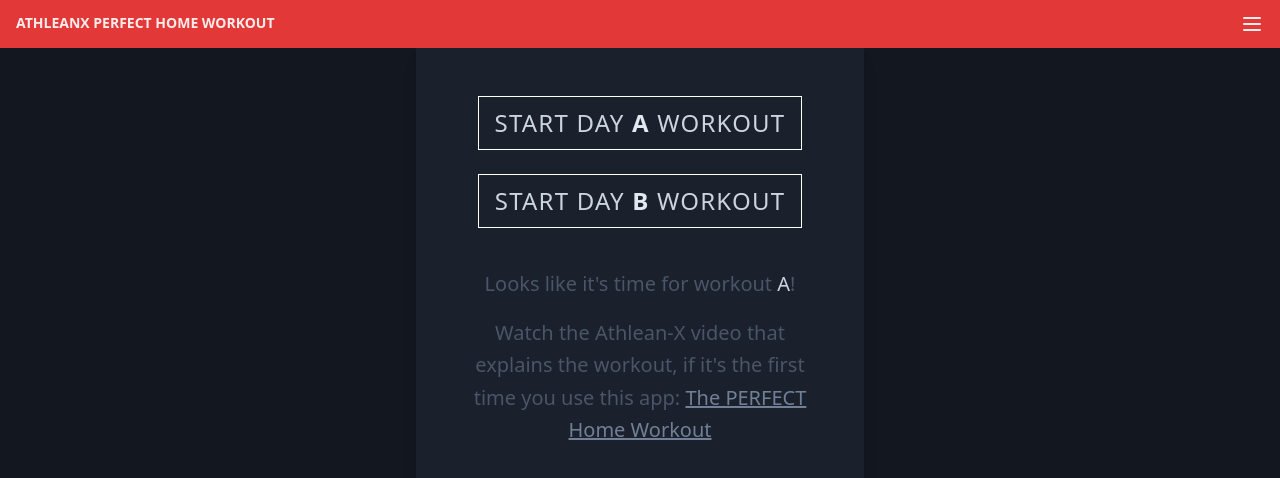
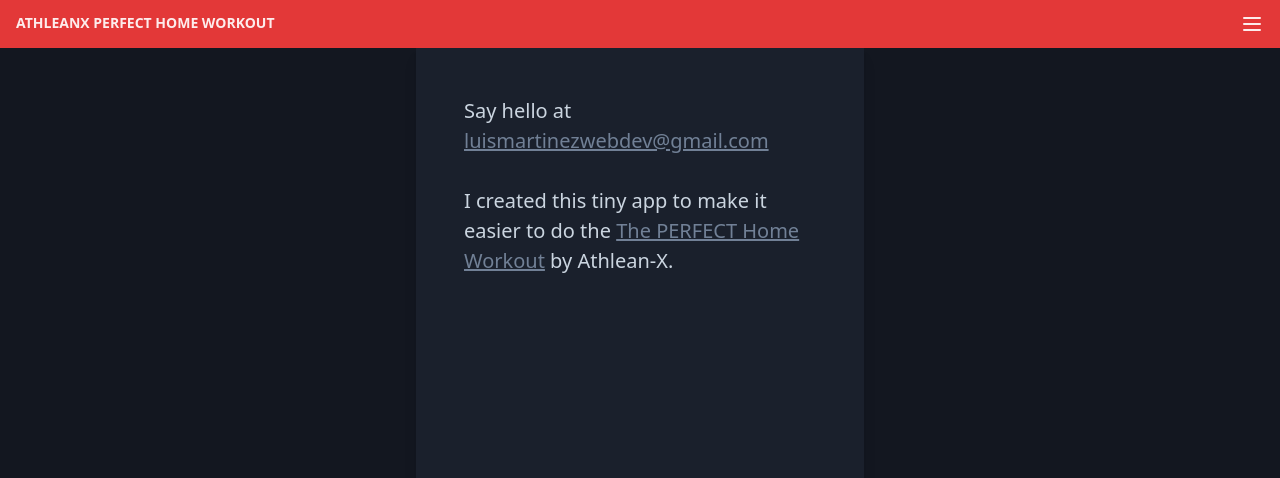
Before and after one commit to luismartinezs/ahtleanx-home-workout-app, a Vue app: page /contact in a window 1280 px wide. Shown: the top 478 px of the page. Built offline with nearby package versions, Linux system fonts and the light colour scheme.

Commit message:
Add contact page

```diff
--- a/src/router/index.js
+++ b/src/router/index.js
@@ -3,6 +3,7 @@
 const Home = () => import('@/views/Home.vue')
 const Workout = () => import('@/views/Workout.vue')
 const CompletedWorkout = () => import('@/views/CompletedWorkout.vue')
+const Contact = () => import('@/views/Contact.vue')
 const Dev = () => import('@/views/Dev.vue')
 
 Vue.use(VueRouter)
@@ -29,6 +30,11 @@
     component: Workout
   },
   {
+    path: '/contact',
+    name: 'Contact',
+    component: Contact
+  },
+  {
     path: '*',
     name: 'Home',
     component: Home
--- /dev/null
+++ b/src/views/Contact.vue
@@ -0,0 +1,31 @@
+<template>
+  <div class="mx-12 mt-12 text-xl text-gray-400">
+    <p class="mt-2">
+      Say hello at
+      <a
+        href="mailto:luismartinezwebdev@gmail.com"
+        alt="my email"
+        class="underline text-gray-600 hover:text-gray-400"
+        >luismartinezwebdev@gmail.com</a
+      >
+    </p>
+    <br />
+    <p>
+      I created this tiny app to make it easier to do the
+      <a
+        href="https://www.youtube.com/watch?v=vc1E5CfRfos"
+        target="_blank"
+        alt="The PERFECT Home Workout"
+        class="underline text-gray-600 hover:text-gray-400"
+        >The PERFECT Home Workout</a
+      >
+      by Athlean-X.
+    </p>
+  </div>
+</template>
+
+<script>
+export default {
+  name: 'Contact'
+}
+</script>
```
Also changed, not shown: 1 other file (tests, documents, lock files or other folders).
